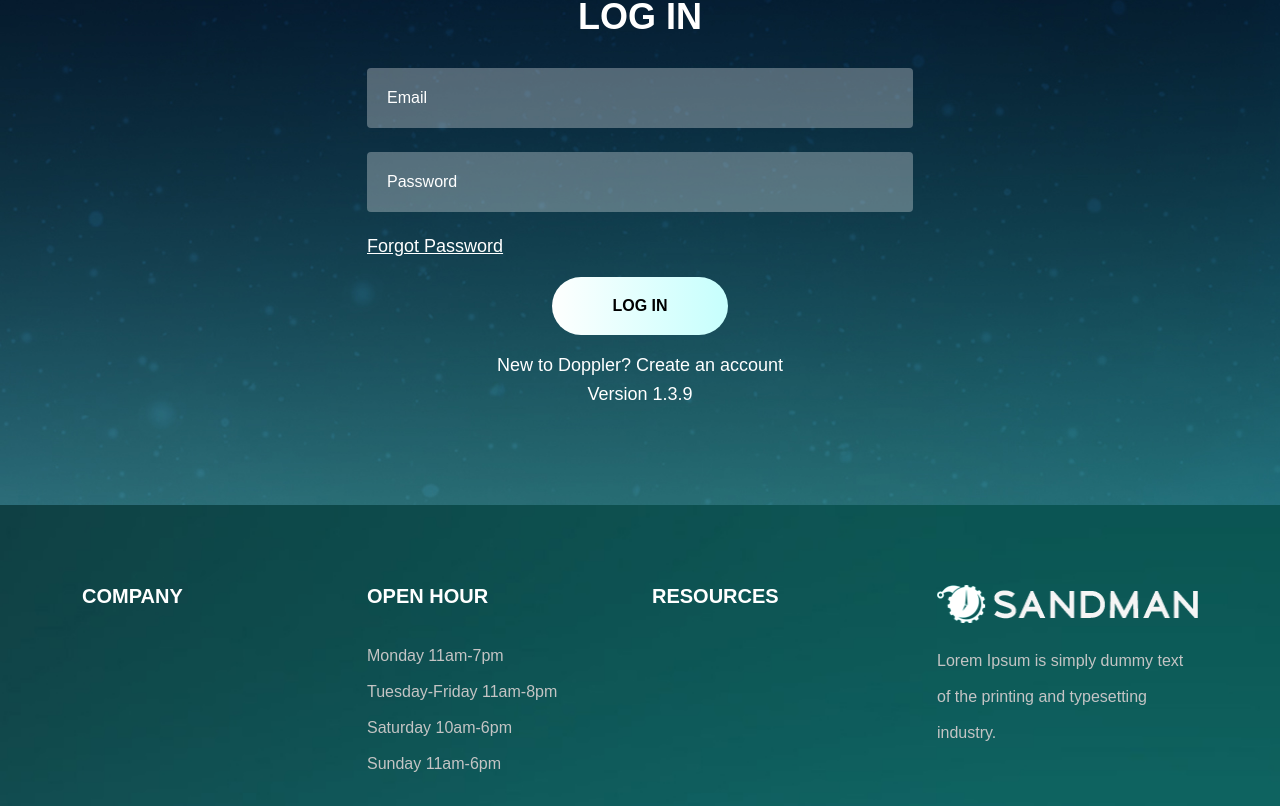
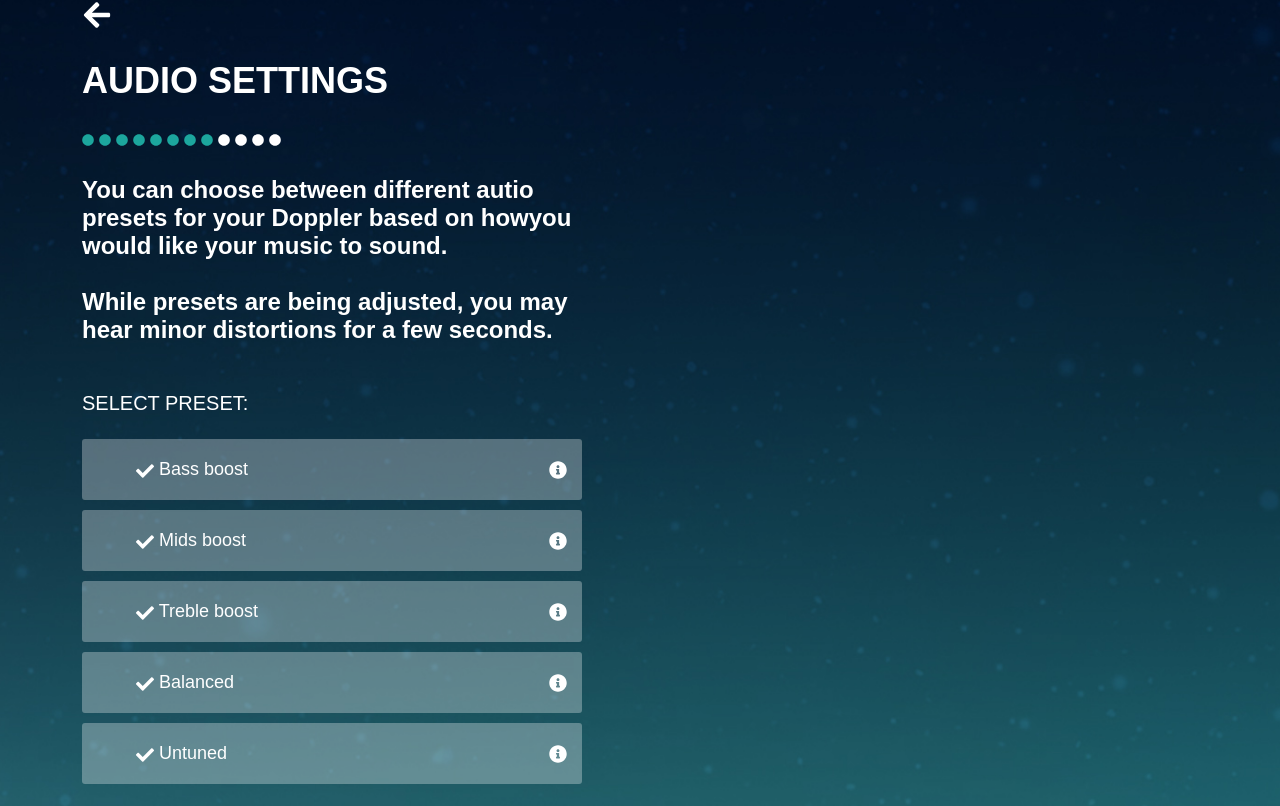
Before and after one commit to TWStorms/sandman-web-app, a React (Create React App) app: page /audio in a window 1280 px wide. Shown: the part 794-1600 px from the top of the page. Built offline with nearby package versions, Linux system fonts and the light colour scheme.

Commit message:
refactor: added doppler audio page

```diff
--- a/src/App.js
+++ b/src/App.js
@@ -12,6 +12,7 @@
 import Wifi from "./pages/settings/wifi";
 import Brightness from "./pages/settings/brightness";
 import DopplerColor from "./pages/settings/dopplerColor";
+import Audio from "./pages/settings/audio";
 
 const App = () => {
   return (
@@ -36,6 +37,9 @@
           <Route path="/dopplerColor">
             <DopplerColor />
           </Route>
+          <Route path="/audio">
+            <Audio />
+          </Route>
           <Route path="/addDopler">
             <AddDopler />
           </Route>
--- /dev/null
+++ b/src/pages/settings/audio/index.js
@@ -0,0 +1,193 @@
+import React, { useState } from "react";
+import "react-bootstrap-range-slider/dist/react-bootstrap-range-slider.css";
+import RangeSlider from "react-bootstrap-range-slider";
+import Switch from "react-switch";
+// COMPONENTS
+import Header from "../../../components/header";
+import BuyNow from "../../../components/buyNowSection";
+import Carousel from "../../../components/carousel";
+import Footer from "../../../components/footer";
+// ICONS
+import { FaArrowLeft, FaInfoCircle, FaCheck, FaCircle } from "react-icons/fa";
+// STYLES
+import "../styles.css";
+
+const Audio = () => {
+  const [volume, setVolume] = useState(0);
+
+  return (
+    <div>
+      <Header />
+      <BuyNow />
+      <Carousel />
+      <section
+        class="login-bg"
+        style={{ backgroundImage: "url(./images/login-bg.jpg)" }}
+      >
+        <div class="container">
+          <div class="container-sm-500">
+            <a href="/settings" class="back-arrow">
+              <FaArrowLeft />
+            </a>
+            <h2 class="text-left" style={{ textAlign: "left" }}>
+              AUDIO SETTINGS
+            </h2>
+            <ul class="audio-bullets">
+              <li>
+                <FaCircle className="active" />
+              </li>
+              <li>
+                <FaCircle className="active" />
+              </li>
+              <li>
+                <FaCircle className="active" />
+              </li>
+              <li>
+                <FaCircle className="active" />
+              </li>
+              <li>
+                <FaCircle className="active" />
+              </li>
+              <li>
+                <FaCircle className="active" />
+              </li>
+              <li>
+                <FaCircle className="active" />
+              </li>
+              <li>
+                <FaCircle className="active" />
+              </li>
+              <li>
+                <FaCircle className="" />
+              </li>
+              <li>
+                <FaCircle className="" />
+              </li>
+              <li>
+                <FaCircle className="" />
+              </li>
+              <li>
+                <FaCircle className="" />
+              </li>
+            </ul>
+
+            <p class="large-text mb-5">
+              You can choose between different autio presets for your Doppler
+              based on howyou would like your music to sound.
+              <br />
+              <br />
+              While presets are being adjusted, you may hear minor distortions
+              for a few seconds.
+            </p>
+
+            <label class="custom-label mb-4">Select Preset:</label>
+            <ul>
+              <li>
+                <label
+                  class="custom-radio"
+                  style={{
+                    flexDirection: "row",
+                    display: "flex",
+                    justifyContent: "space-between",
+                  }}
+                >
+                  <div>
+                    <p>
+                      <FaCheck /> Bass boost
+                    </p>
+                  </div>
+                  <FaInfoCircle />
+                </label>
+              </li>
+              <li>
+                <label
+                  class="custom-radio"
+                  style={{
+                    flexDirection: "row",
+                    display: "flex",
+                    justifyContent: "space-between",
+                  }}
+                >
+                  <div>
+                    <p>
+                      <FaCheck /> Mids boost
+                    </p>
+                  </div>
+                  <FaInfoCircle />
+                </label>
+              </li>
+              <li>
+                <label
+                  class="custom-radio"
+                  style={{
+                    flexDirection: "row",
+                    display: "flex",
+                    justifyContent: "space-between",
+                  }}
+                >
+                  <div>
+                    <p>
+                      <FaCheck /> Treble boost
+                    </p>
+                  </div>
+                  <FaInfoCircle />
+                </label>
+              </li>
+              <li>
+                <label
+                  class="custom-radio"
+                  style={{
+                    flexDirection: "row",
+                    display: "flex",
+                    justifyContent: "space-between",
+                  }}
+                >
+                  <div>
+                    <p>
+                      <FaCheck /> Balanced
+                    </p>
+                  </div>
+                  <FaInfoCircle />
+                </label>
+              </li>
+              <li>
+                <label
+                  class="custom-radio"
+                  style={{
+                    flexDirection: "row",
+                    display: "flex",
+                    justifyContent: "space-between",
+                  }}
+                >
+                  <div>
+                    <p>
+                      <FaCheck /> Untuned
+                    </p>
+                  </div>
+                  <FaInfoCircle />
+                </label>
+              </li>
+            </ul>
+
+            <div class="custom-range-slider">
+              <label class="custom-label mb-3 mt-5">Volume : {volume}</label>
+
+              <RangeSlider
+                style={{ width: "100%" }}
+                value={volume}
+                onChange={(changeEvent) => setVolume(changeEvent.target.value)}
+                tooltip="off"
+                variant="light"
+              />
+            </div>
+            <a href="#" class="white-btn mt-5">
+              Show Advanced Settings
+            </a>
+          </div>
+        </div>
+      </section>
+      <Footer />
+    </div>
+  );
+};
+export default Audio;
--- a/src/pages/settings/index.js
+++ b/src/pages/settings/index.js
@@ -49,7 +49,7 @@
                 </a>
               </li>
               <li>
-                <a href="#">
+                <a href="/audio">
                   Audio settings <FaAngleRight />
                 </a>
               </li>
```
